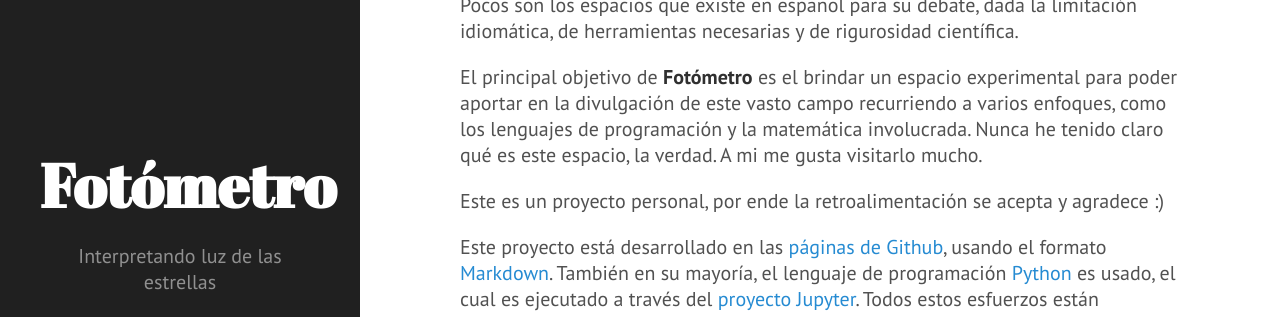
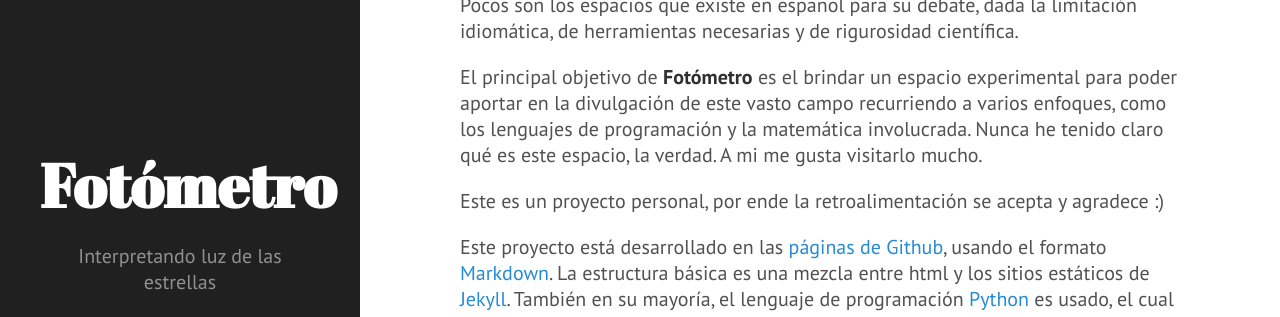
Before and after one commit to nicomedinap/nicomedinap.github.io, a Jekyll site: the page built from about.md, in a window 1280 px wide and 900 px high, scrolled down 903 px, cut to the strip 0-317 px from the top of the window. Built offline with Jekyll 4.4.1, drawn with Linux system fonts in a browser that asks for light colours.

Commit message:
Update about.md

```diff
--- a/about.md
+++ b/about.md
@@ -22,7 +22,7 @@
 
 Este es un proyecto personal, por ende la retroalimentación se acepta y agradece :)
 
-Este proyecto está desarrollado en las [páginas de Github](https://pages.github.com/){:target="_blank"}, usando el formato [Markdown](https://guides.github.com/features/mastering-markdown/){:target="_blank"}. También en su mayoría, el lenguaje de programación [Python](https://es.wikipedia.org/wiki/Python){:target="_blank"} es usado, el cual es ejecutado a través del [proyecto Jupyter](http://jupyter.org/){:target="_blank"}.
+Este proyecto está desarrollado en las [páginas de Github](https://pages.github.com/){:target="_blank"}, usando el formato [Markdown](https://guides.github.com/features/mastering-markdown/){:target="_blank"}. La estructura básica es una mezcla entre html y los sitios estáticos de [Jekyll](https://jekyllrb.com){:target="_blank"}. También en su mayoría, el lenguaje de programación [Python](https://es.wikipedia.org/wiki/Python){:target="_blank"} es usado, el cual es ejecutado a través del [proyecto Jupyter](http://jupyter.org/){:target="_blank"}.
 Todos estos esfuerzos están enmarcados en los esfuerzos de educación usando nuevas tecnologías. Una guia para iniciarse sería [esta](https://jupyter4edu.github.io/jupyter-edu-book/){:target="_blank"}.
 
 ## Contacto
```
